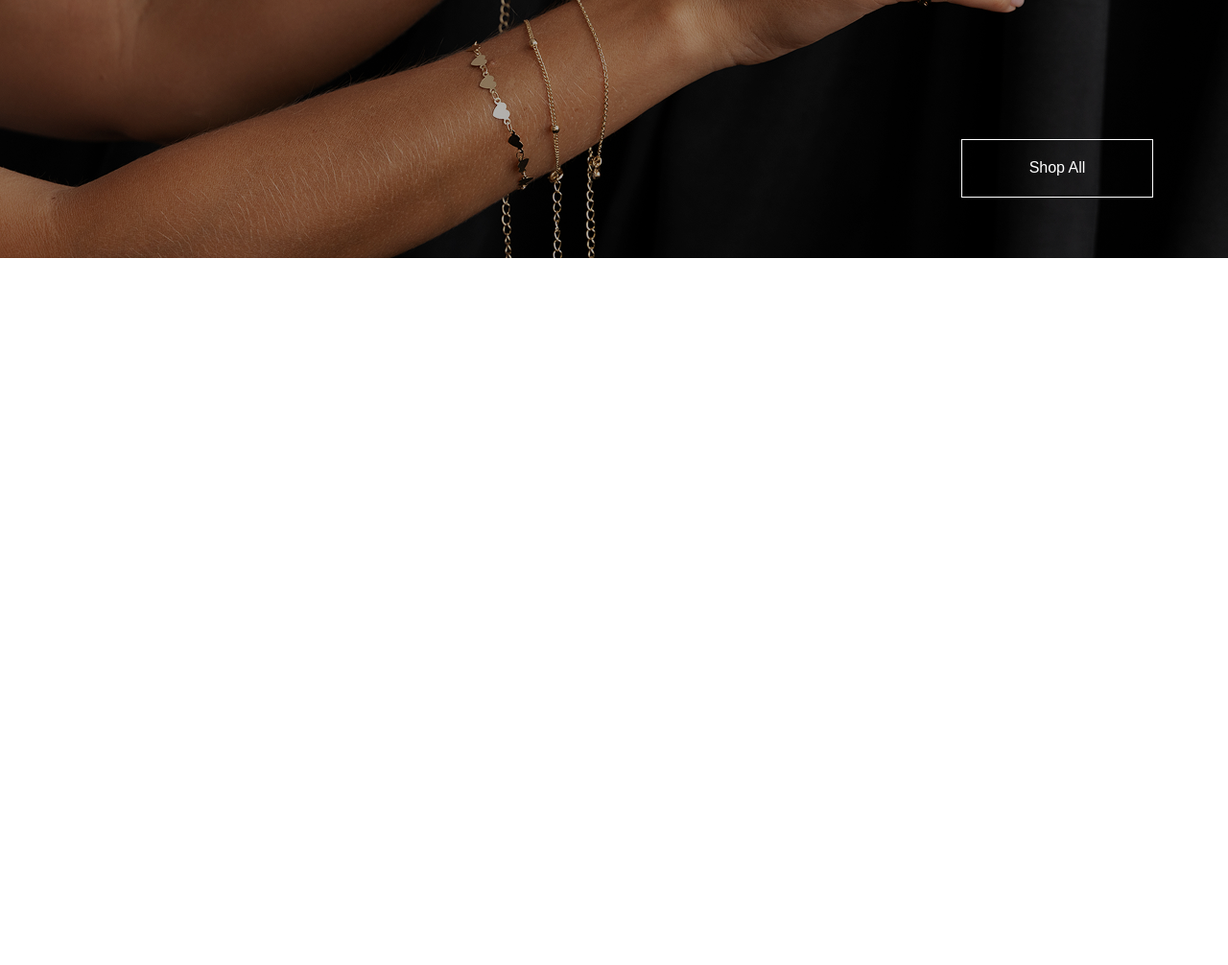
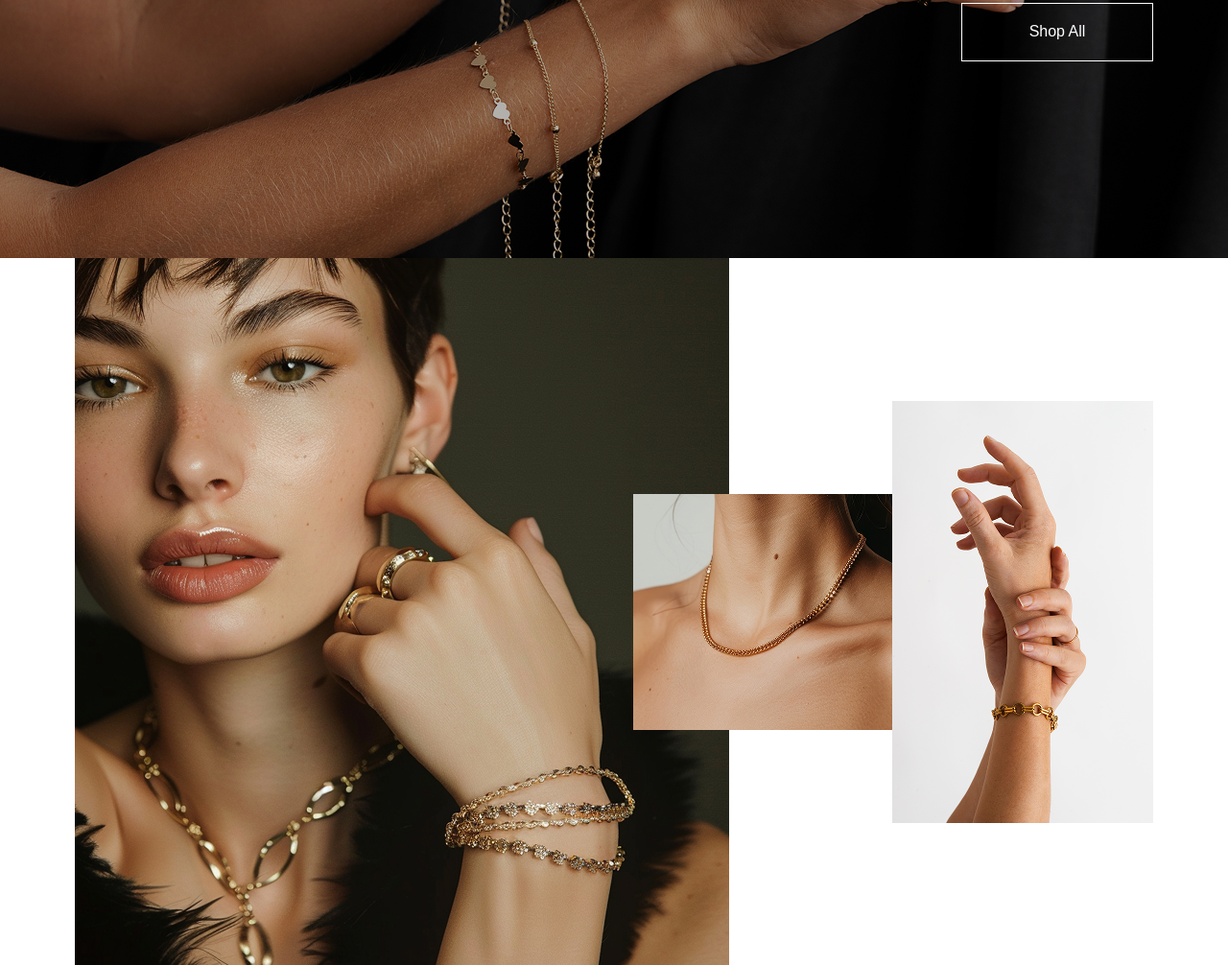
Before and after one commit to desislava-m/Jewelry-Responsive-Website, a website built with Vite: page index.html in a window 1280 px wide. Shown: the part 368-1374 px from the top of the page at 96% size. Before the commit the page ends 800 px from the top, so only its background shows below. Built offline with nearby package versions, Linux system fonts and the light colour scheme; a web font is replaced by a local one.

Commit message:
Starting second section

```diff
--- a/index.html
+++ b/index.html
@@ -19,11 +19,21 @@
             </div>
 
             <h1 class="headline"><b>Golden Dreams:</b> Majestic Bliss Signature Collection</h1>
+            <div class="button-right">
+                <button class="primary-button">Shop All</button>
+            </div>
+        </div>
 
-        </div>
-        <div class="button-right site-content">
-            <button class="primary-button">Shop All</button>
+    </section>
+
+
+    <section class="second-sectiont">
+        <div class="overlap-container site-content">
+            <img src="./images/woman-image.png" alt="woman-image" class="woman-image">
+            <img src="./images/necklace.png" alt="necklace" class="necklace">
+            <img src="./images/bracelet.png" alt="bracelet" class="bracelet">
         </div>
     </section>
+
 </body>
 </html>
--- a/styles.css
+++ b/styles.css
@@ -10,16 +10,14 @@ body {
 }
 
 .site-content {
-    padding-left: 78px;
-    padding-right: 78px;
+   margin-left: 78px;
+   margin-right: 78px;
 }
 
 .headline {
     font-weight: 400;
     font-size: 70px;
     color: #FFFFFF;
-    display: flex;
-    flex-direction: column;
     max-width: 792px;
     line-height: 120%;
 }
@@ -31,8 +29,6 @@ body {
     background-position: center;
     width: 100%;
     height: 637px;
-    display: flex;
-    flex-direction: column;
 }
 
 .nav {
@@ -41,15 +37,16 @@ body {
     align-items:flex-start;
 }
 
-.nav .burger-menu {
+.burger-menu {
     padding-top: 43px;
 }
+
 
 .nav .logo {
     padding-top: 38px;
 }
 
-.button-right {
+  .button-right {
     display: flex;
     justify-content: flex-end;
     margin-top: 78px;
@@ -67,3 +64,26 @@ body {
     justify-content:center;
     display: flex;
 }
+
+.overlap-container {
+
+    display: flex;
+    align-items: center;
+    justify-content: space-between;
+}
+
+.woman-image {
+    max-width: 682px;
+    max-height: 737px;
+}
+
+.necklace {
+    max-width: 270px;
+    max-height: 246px;
+    margin-left: -100px;
+}
+
+.bracelet {
+    max-width: 272px;
+    max-height: 440px;
+}
```
Also changed, not shown: images/bracelet.png (added), images/necklace.png (added), images/woman-image.png (added).
